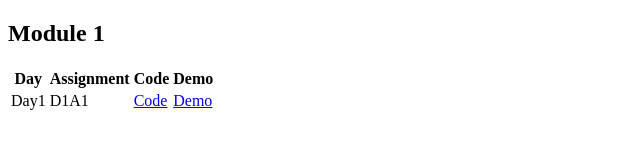
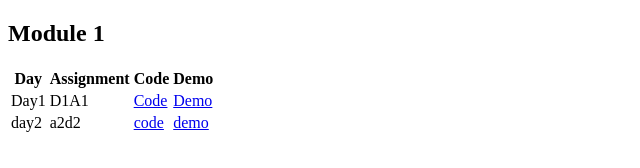
Before and after one commit to DeepanaRanjitkar/deepanaranjitkar.github.io, a plain HTML site: page index.html in a window 1280 px wide. Shown: the whole page, without its empty margins (0-640 px from the left). Drawn offline with Linux system fonts and the light colour scheme.

Commit message:
second comment

```diff
--- a/index.html
+++ b/index.html
@@ -21,6 +21,14 @@
             <td> <a href="http://https://github.com/DeepanaRanjitkar/lesson_1/blob/master/index.html"> Code </a> </td>
             <td> <a href="http://https://deepanaranjitkar.github.io/lesson_1/"> Demo </a> </td>
         </tr>
+
+         <tr>
+            <td> day2 </td>
+            <td> a2d2</td>
+            <td> <a href="https://github.com/DeepanaRanjitkar/deepanaranjitkar.github.io"> code</a></td>
+            <td> <a href=" https://deepanaranjitkar.github.io/"> demo</a></td>
+        </tr>
+    </table>
     </table>
 </body>
 </html>
```
